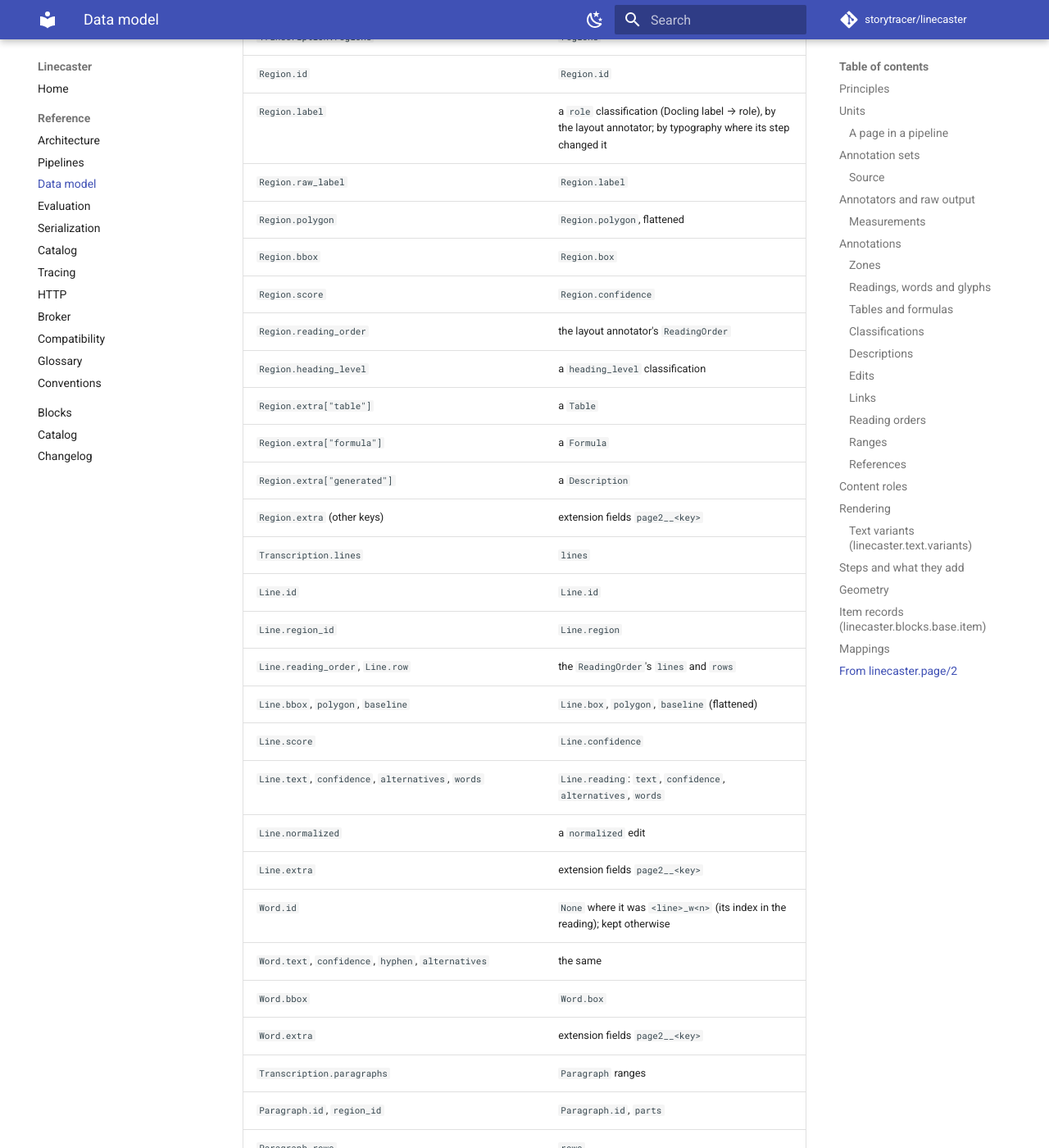
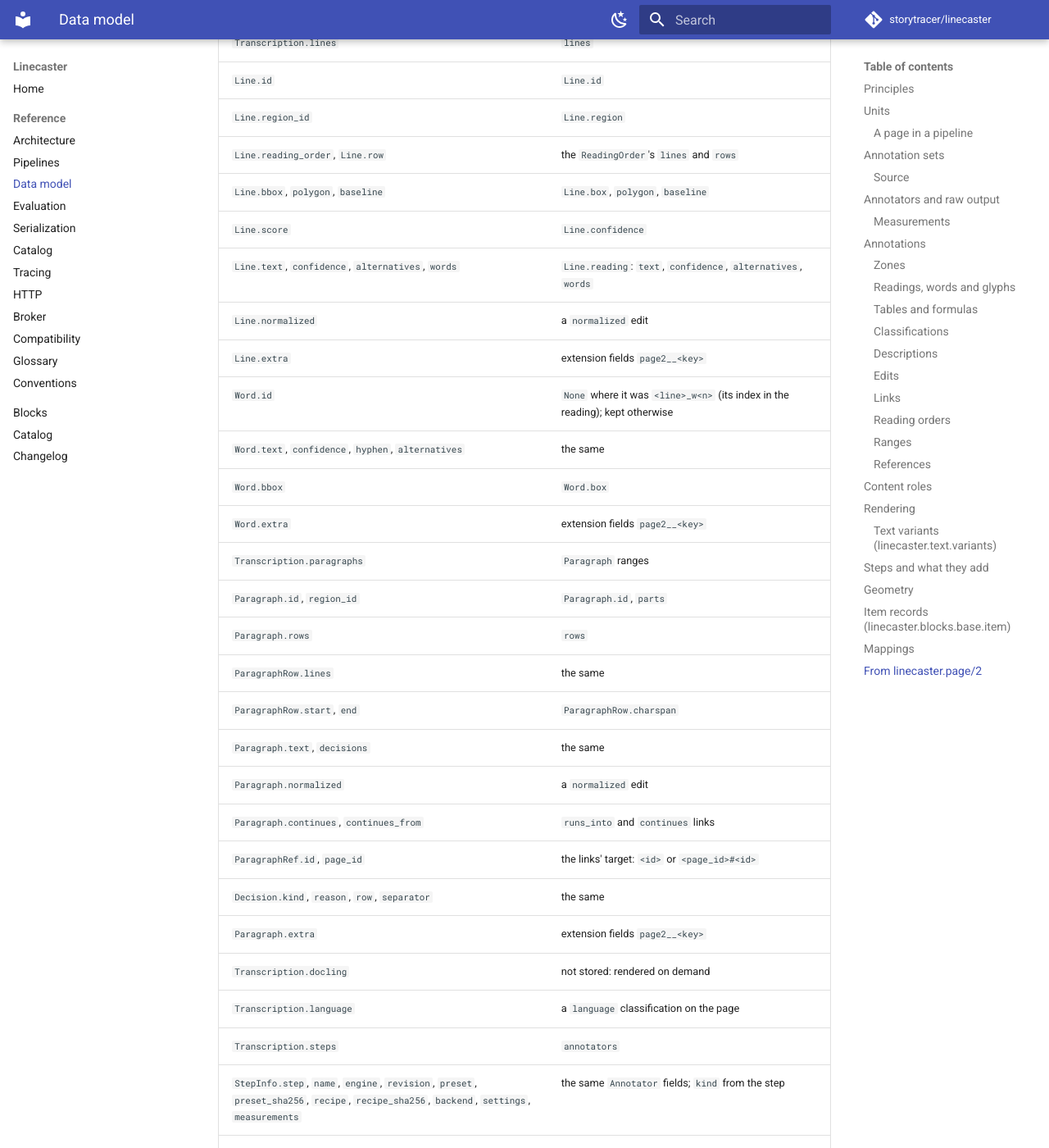
Before and after one commit to storytracer/linecaster, an MkDocs documentation site: the page built from docs/reference/data-model.md, in a window 1280 px wide and 1400 px high, scrolled down 19686 px. Shown: the whole window at 82% size. Built offline with MkDocs 1.6.1 and Material for MkDocs 9.7.7, drawn with Linux system fonts in a browser that asks for light colours; comment, search, counter and statistics services are not loaded; the version menu is left out.

Commit message:
Docs site at full width: the theme's 61rem page grid lifted; polygons are not flattened in the page/2 map
Co-Authored-By: Claude Opus 5.5 <noreply@anthropic.com>

```diff
--- a/docs/reference/data-model.md
+++ b/docs/reference/data-model.md
@@ -507,7 +507,7 @@ dropped beyond `extra["retyper_dropped"]`. Every field:
 | `Region.id` | `Region.id` |
 | `Region.label` | a `role` classification (Docling label → role), by the layout annotator; by typography where its step changed it |
 | `Region.raw_label` | `Region.label` |
-| `Region.polygon` | `Region.polygon`, flattened |
+| `Region.polygon` | `Region.polygon` |
 | `Region.bbox` | `Region.box` |
 | `Region.score` | `Region.confidence` |
 | `Region.reading_order` | the layout annotator's `ReadingOrder` |
@@ -520,7 +520,7 @@ dropped beyond `extra["retyper_dropped"]`. Every field:
 | `Line.id` | `Line.id` |
 | `Line.region_id` | `Line.region` |
 | `Line.reading_order`, `Line.row` | the `ReadingOrder`'s `lines` and `rows` |
-| `Line.bbox`, `polygon`, `baseline` | `Line.box`, `polygon`, `baseline` (flattened) |
+| `Line.bbox`, `polygon`, `baseline` | `Line.box`, `polygon`, `baseline` |
 | `Line.score` | `Line.confidence` |
 | `Line.text`, `confidence`, `alternatives`, `words` | `Line.reading`: `text`, `confidence`, `alternatives`, `words` |
 | `Line.normalized` | a `normalized` edit |
--- /dev/null
+++ b/docs/stylesheets/layout.css
@@ -0,0 +1,4 @@
+/* The page grid at the window's full width (the theme caps it at 61rem): wide tables and code need the room. */
+.md-grid {
+  max-width: none;
+}
--- a/mkdocs.yml
+++ b/mkdocs.yml
@@ -30,6 +30,10 @@ theme:
       toggle:
         icon: material/weather-sunny
         name: Light mode
+
+# the page grid at full width instead of the theme's 61rem
+extra_css:
+  - stylesheets/layout.css
 
 markdown_extensions:
   - admonition
```
Also changed, not shown: CHANGELOG.md (+7 -0 lines), 1 other file.
